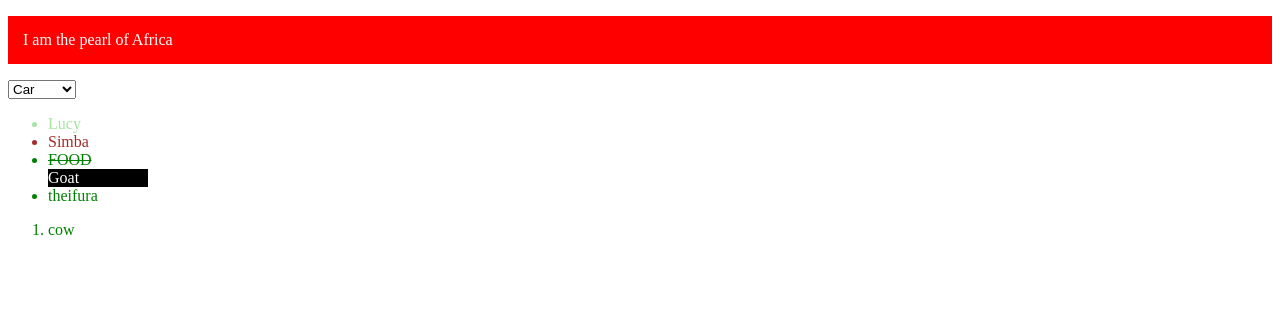
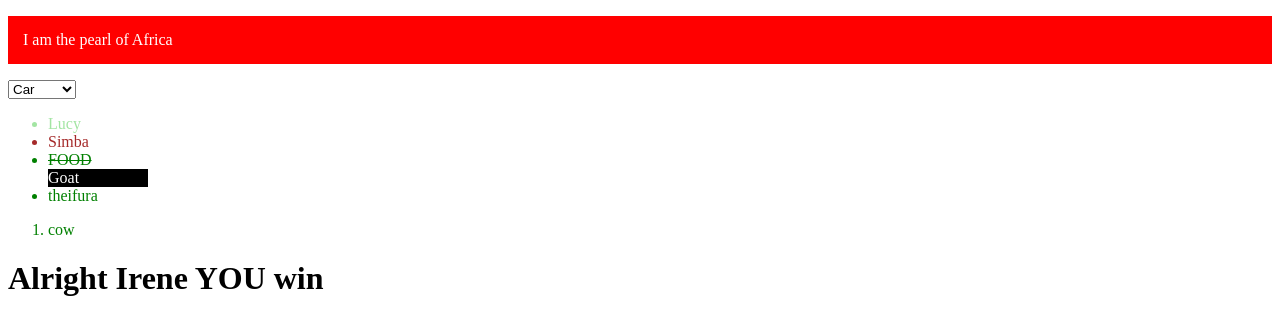
Before and after one commit to Lizprossy/CQ11, a plain HTML site: page Country.html in a window 1280 px wide. Drawn offline with Linux system fonts and the light colour scheme.

Commit message:
second commit

```diff
--- a/Country.html
+++ b/Country.html
@@ -31,7 +31,7 @@
     <ol>
         <li>cow</li>
     </ol>
-
+ <h1>Alright Irene YOU win</h1>
 
 
 
```
